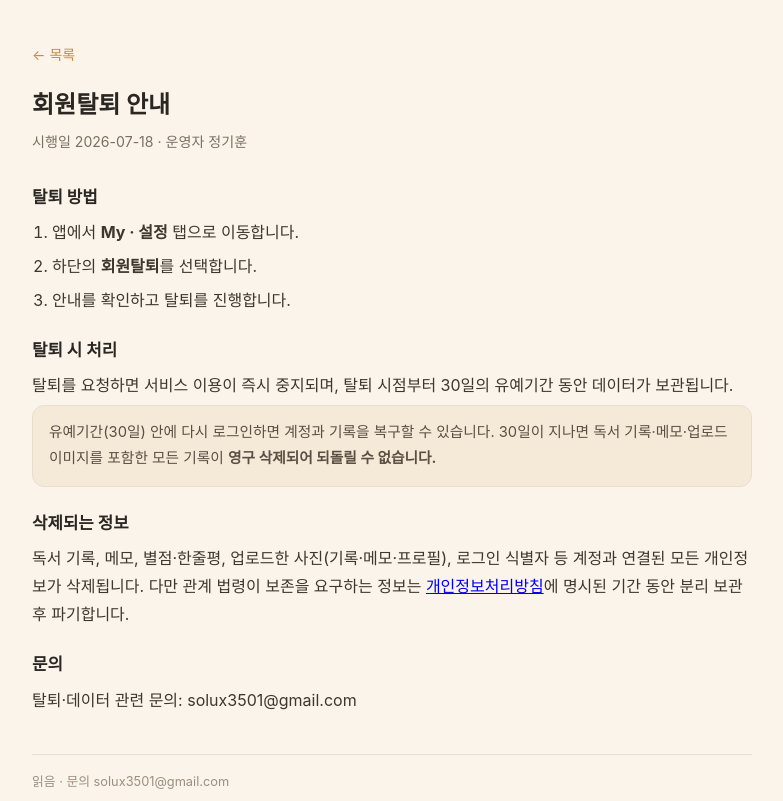
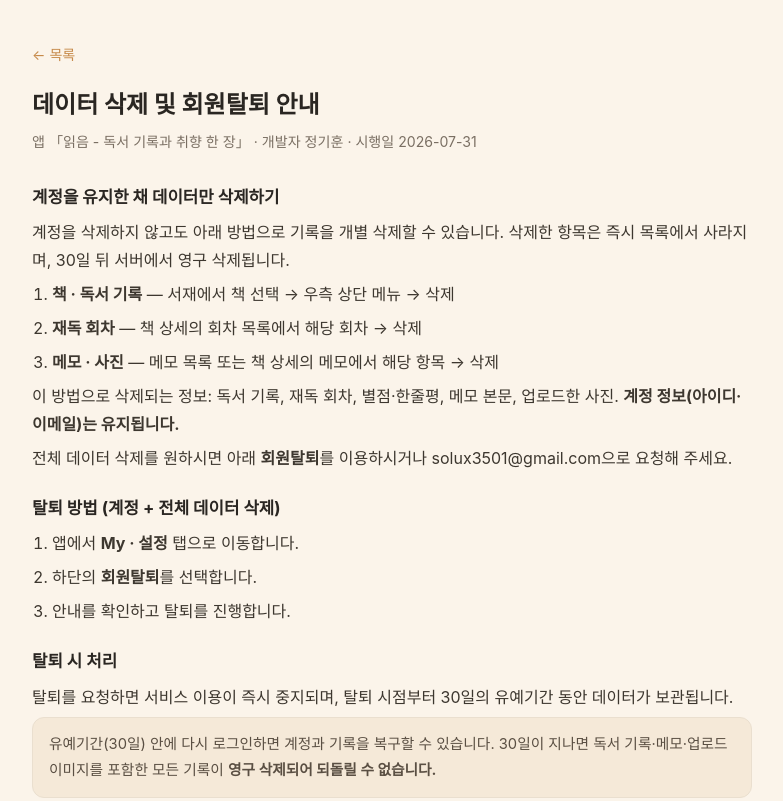
Before and after one commit to JeongGihun/ilgeum-legal, a plain HTML site: page withdrawal.html in a window 1280 px wide. Shown: the top 801 px of the page, without its empty margins (248-1031 px from the left). Drawn offline with Linux system fonts and the light colour scheme.

Commit message:
법무 문서 갱신

```diff
--- a/withdrawal.html
+++ b/withdrawal.html
@@ -3,7 +3,7 @@
 <head>
 <meta charset="utf-8" />
 <meta name="viewport" content="width=device-width, initial-scale=1" />
-<title>읽음 — 회원탈퇴 안내</title>
+<title>읽음 — 데이터 삭제 및 회원탈퇴 안내</title>
 <style>
   :root { color-scheme: light; }
   body { margin: 0; background: #FBF4EA; color: #2A2622;
@@ -25,10 +25,21 @@
 <body>
 <div class="wrap">
   <a class="back" href="index.html">← 목록</a>
-  <h1>회원탈퇴 안내</h1>
-  <p class="sub">시행일 2026-07-18 · 운영자 정기훈</p>
+  <h1>데이터 삭제 및 회원탈퇴 안내</h1>
+  <p class="sub">앱 「읽음 - 독서 기록과 취향 한 장」 · 개발자 정기훈 · 시행일 2026-07-31</p>
 
-  <section><h2>탈퇴 방법</h2>
+  <section><h2>계정을 유지한 채 데이터만 삭제하기</h2>
+    <p>계정을 삭제하지 않고도 아래 방법으로 기록을 개별 삭제할 수 있습니다. 삭제한 항목은 즉시 목록에서 사라지며, 30일 뒤 서버에서 영구 삭제됩니다.</p>
+    <ol>
+      <li><b>책 · 독서 기록</b> — 서재에서 책 선택 → 우측 상단 메뉴 → 삭제</li>
+      <li><b>재독 회차</b> — 책 상세의 회차 목록에서 해당 회차 → 삭제</li>
+      <li><b>메모 · 사진</b> — 메모 목록 또는 책 상세의 메모에서 해당 항목 → 삭제</li>
+    </ol>
+    <p>이 방법으로 삭제되는 정보: 독서 기록, 재독 회차, 별점·한줄평, 메모 본문, 업로드한 사진. <b>계정 정보(아이디·이메일)는 유지됩니다.</b></p>
+    <p>전체 데이터 삭제를 원하시면 아래 <b>회원탈퇴</b>를 이용하시거나 solux3501@gmail.com으로 요청해 주세요.</p>
+  </section>
+
+  <section><h2>탈퇴 방법 (계정 + 전체 데이터 삭제)</h2>
     <ol>
       <li>앱에서 <b>My · 설정</b> 탭으로 이동합니다.</li>
       <li>하단의 <b>회원탈퇴</b>를 선택합니다.</li>
```
